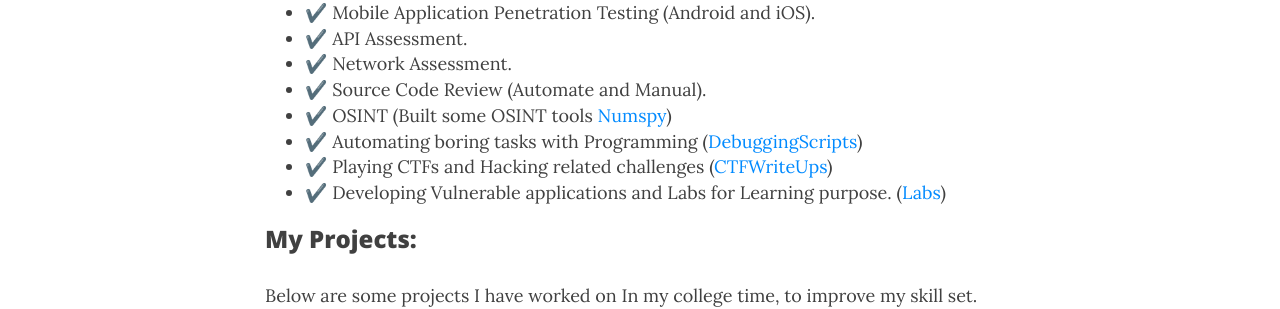
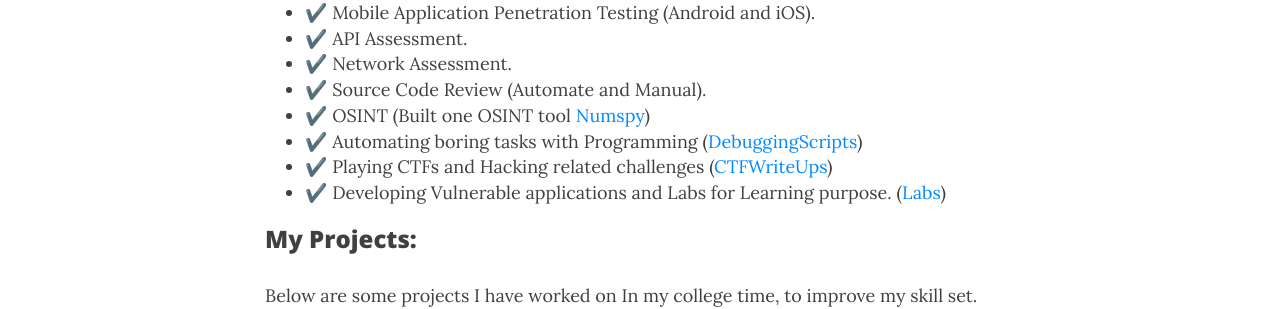
Before and after one commit to bhattsameer/bhattsameer.github.io, a Jekyll site: the page built from aboutme.md, in a window 1280 px wide and 900 px high, scrolled down 718 px. Shown: the part 156-465 px from the top of the window. Built offline with Jekyll 4.4.1, drawn with Linux system fonts in a browser that asks for light colours; nearby versions of some CDN libraries.

Commit message:
Update aboutme.md

```diff
--- a/aboutme.md
+++ b/aboutme.md
@@ -35,7 +35,7 @@ I love 💖 doing things for the infosec community, I contribute to community by
 - ✔️ API Assessment.
 - ✔️ Network Assessment.
 - ✔️ Source Code Review (Automate and Manual).
-- ✔️ OSINT (Built some OSINT tools [Numspy](https://github.com/bhattsameer/numspy))
+- ✔️ OSINT (Built one OSINT tool [Numspy](https://github.com/bhattsameer/numspy))
 - ✔️ Automating boring tasks with Programming ([DebuggingScripts](https://github.com/bhattsameer/devtool-snippets-forhacks))
 - ✔️ Playing CTFs and Hacking related challenges ([CTFWriteUps](https://github.com/bhattsameer/CTFWriteUps))
 - ✔️ Developing Vulnerable applications and Labs for Learning purpose. ([Labs](https://bhattsameer.github.io/labs))
```
